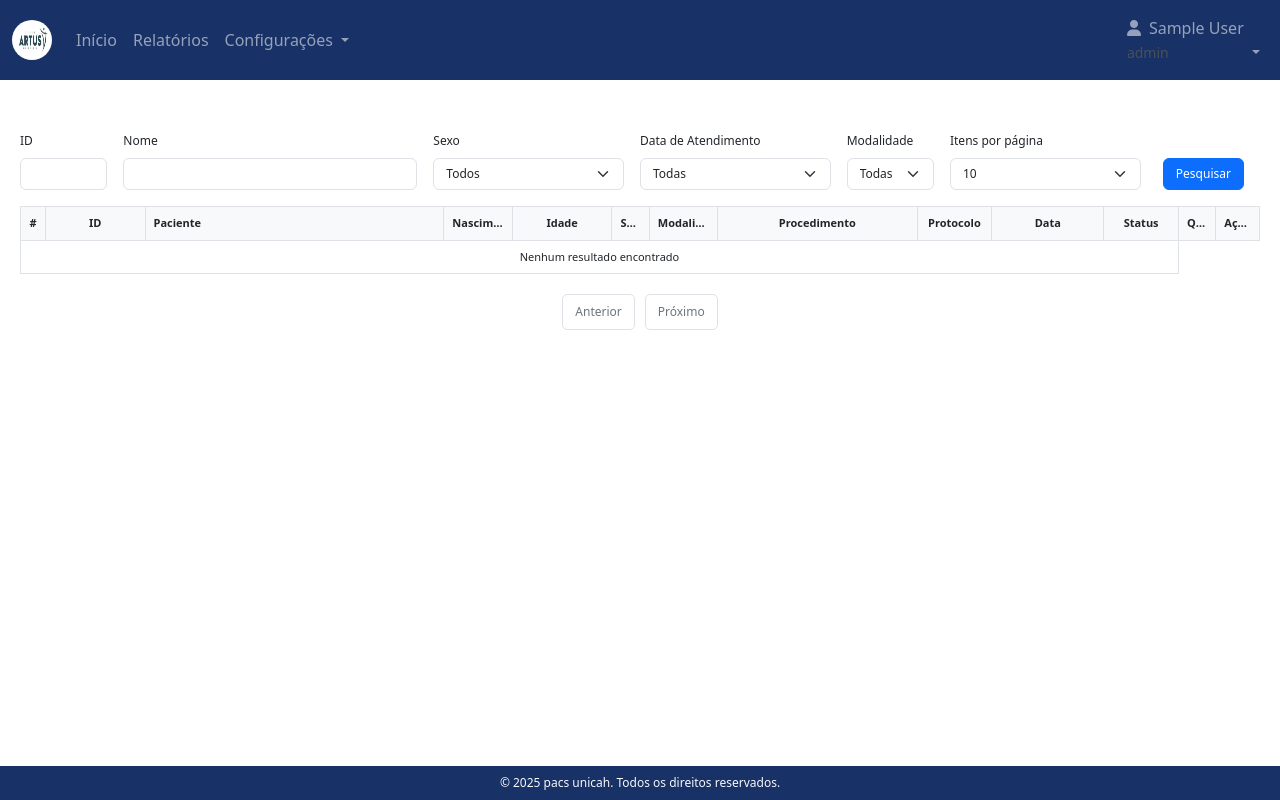
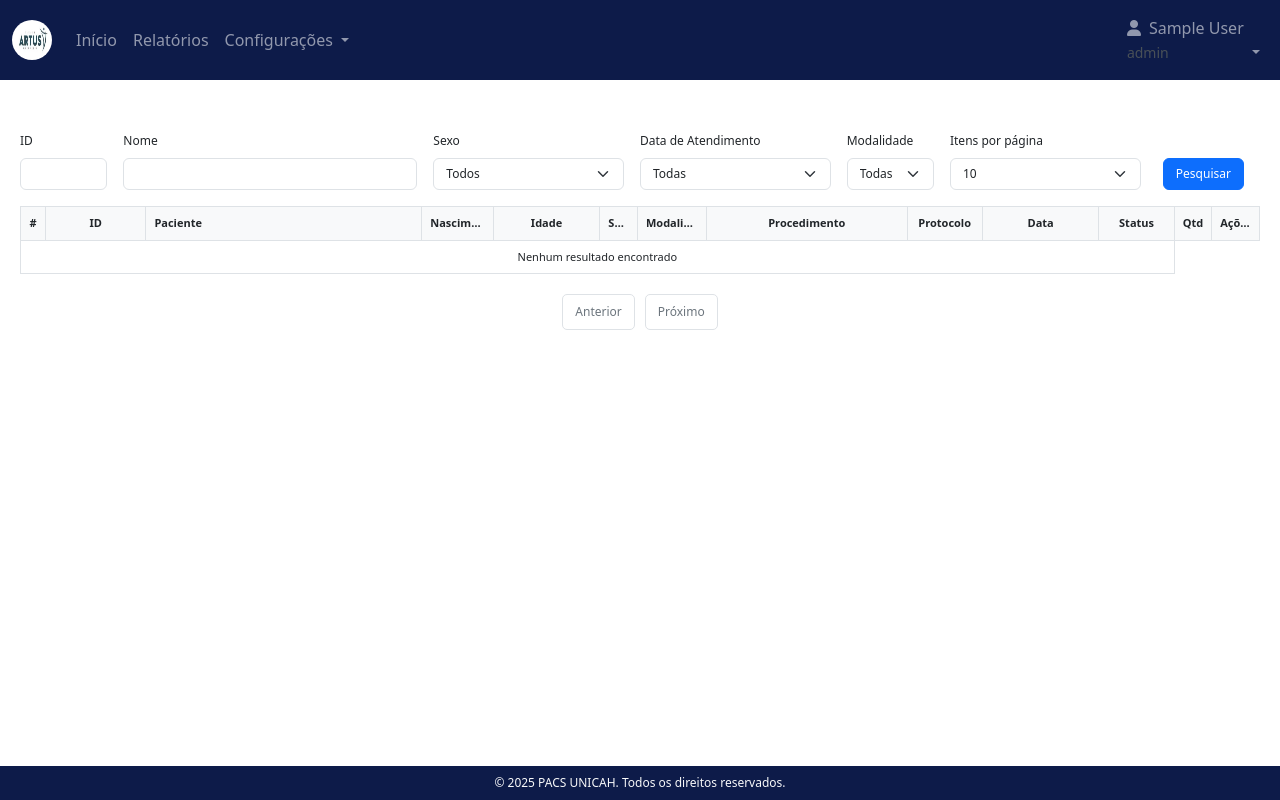
Before and after one commit to robertocf/unicah_pacs, a Flask app: page /home in a window 1280 px wide. Run offline with Flask 3, Linux system fonts and the light colour scheme; the visitor is signed in with stand-in values (Sample User, id 1); data that the repository does not hold is empty; some libraries are stand-ins or nearby versions.

Commit message:
Ajustado update para inserir V como visual quando o procedimento é aberto e ajustado a cor de fundo da página de login e homepage.

```diff
--- a/models/homepage.py
+++ b/models/homepage.py
@@ -1,5 +1,6 @@
 from flask import request, render_template
 from datetime import datetime
+from config import SERVER_IP  # ajuste se o import do config for diferente
 from db import get_db_connection  # ajuste se o import da conexão for diferente
 
 def carregar_homepage(user_name, user_id, user_role=None, alert=None):
@@ -62,7 +63,7 @@ def carregar_homepage(user_name, user_id, user_role=None, alert=None):
                     WHEN s.study_desc IS NULL THEN '' else s.study_desc end as study_desc,
                    s.pk,
                    to_char(s.study_datetime, 'DD/MM/YYYY HH24:MI:SS') as study_datetime,
-                   CASE s.study_custom1 WHEN 'I' THEN 'Impresso' ELSE 'Pronto' END AS custom,
+                   CASE s.study_custom1 WHEN 'I' THEN 'Impresso' WHEN 'V' THEN 'Visual' ELSE 'Pronto' END AS custom,
                    s.num_instances,
                    s.pk,
                    CASE WHEN sr.institution IS NULL THEN '' else sr.institution END AS institution,
@@ -98,7 +99,7 @@ def carregar_homepage(user_name, user_id, user_role=None, alert=None):
                     WHEN s.study_desc IS NULL THEN '' else s.study_desc end as study_desc,
                    s.pk,
                    to_char(s.study_datetime, 'DD/MM/YYYY HH24:MI:SS') as study_datetime,
-                   CASE s.study_custom1 WHEN 'I' THEN 'Impresso' ELSE 'Pronto' END AS custom,
+                   CASE s.study_custom1 WHEN 'I' THEN 'Impresso' WHEN 'V' THEN 'Visual' ELSE 'Pronto' END AS custom,
                    s.num_instances,
                    s.pk,
                    CASE WHEN sr.institution IS NULL THEN '' else sr.institution END AS institution,
@@ -216,6 +217,7 @@ def carregar_homepage(user_name, user_id, user_role=None, alert=None):
 
     return render_template(
         "homepage.html",
+        SERVER_IP=SERVER_IP,
         patients=patients,
         page=page,
         per_page=per_page_param,  # Usar o valor original para o dropdown
--- a/routes.py
+++ b/routes.py
@@ -603,7 +603,7 @@ def editar_paciente():
         pat_sex = '""'
     else:
         pat_sex = data["pat_sex"]
-    hl7_msg = f"""MSH|^~\\&|SISTEMA_ORIGEM|HOSPITAL_X|DCM4CHEE|DCM4CHEE|{datetime.now().strftime('%Y%m%d%H%M%S')}||ADT^A08|MSG_{pat_id}|P|2.3
+    hl7_msg = f"""MSH|^~\\&|SISTEMA_ORIGEM|CLINICA ARTUS|DCM4CHEE|DCM4CHEE|{datetime.now().strftime('%Y%m%d%H%M%S')}||ADT^A08|MSG_{pat_id}|P|2.3
 EVN|A08|{datetime.now().strftime('%Y%m%d%H%M%S')}
 PID|1||{pat_id}^^^||{pat_name}^^^||{pat_birthdate.replace('-','')}|{pat_sex}||"""
     print(hl7_msg)
@@ -658,12 +658,32 @@ def editar_estudo():
 def get_study_iuid(study_pk):
     conn = get_db_connection()
     cur = conn.cursor()
-    cur.execute("SELECT study_iuid FROM study WHERE pk = %s", (study_pk,))
-    result = cur.fetchone()
-    conn.close()
-    if result:
-        return jsonify({"study_iuid": result[0]})
-    return jsonify({"error": "Study not found"}), 404
+    try:
+        # Primeiro, faz o SELECT
+        cur.execute("SELECT study_iuid FROM study WHERE pk = %s", (study_pk,))
+        result = cur.fetchone()
+        if not result:
+            return jsonify({"error": "Study not found"}), 404
+        study_iuid = result[0]
+        # Faz o UPDATE
+        cur.execute(
+            """
+            UPDATE study
+            SET study_custom1 = 'V',
+                study_custom2 = to_char(NOW() - INTERVAL '1 hour', 'DD/MM/YYYY HH24:MI:SS'),
+                study_custom3 = %s
+            WHERE pk = %s
+            """,
+            (current_user.name, study_pk)
+        )
+        conn.commit()
+        return jsonify({"study_iuid": study_iuid})
+    except Exception as e:
+        conn.rollback()
+        return jsonify({"error": str(e)}), 500
+    finally:
+        cur.close()
+        conn.close()
 
 @app.route("/thumbnail")
 @login_required
--- a/static/styles/homepage.css
+++ b/static/styles/homepage.css
@@ -8,12 +8,12 @@
 }
 
 .navbar.bg-custom {
-    background-color: #183166 !important;
+    background-color: #0d1b49 !important;
 }
 
 
 .bg-custom {
-    background-color:  #183166!important;
+    background-color:  #0d1b49!important;
 }
 
 html,
@@ -93,6 +93,12 @@ body {
     padding: 2px 8px;
     border-radius: 10px;
 }
+.status-blue {
+    background-color: #007bff;
+    color: white;
+    padding: 2px 8px;
+    border-radius: 10px;
+}
 
 .btn-action {
     padding: 4px 8px;
@@ -148,19 +154,19 @@ body {
 
 .table th:nth-child(3),
 .table td:nth-child(3) {
-    width: 240px;
+    width: 220px;
     text-align: left;
 }
 
 .table th:nth-child(4),
 .table td:nth-child(4) {
-    width: 55px;
+    width: 57px;
     text-align: center;
 }
 
 .table th:nth-child(5),
 .table td:nth-child(5) {
-    width: 80px;
+    width: 85px;
     text-align: center;
 }
 
@@ -190,7 +196,7 @@ body {
 
 .table th:nth-child(10),
 .table td:nth-child(10) {
-    width: 90px;
+    width: 93px;
     text-align: center;
 
 }
@@ -207,7 +213,7 @@ body {
 }
 .table th:nth-child(13),
 .table td:nth-child(12) {
-    width: 35px;
+    width: 38px;
     text-align: center;
 }
 
@@ -222,16 +228,16 @@ body {
 .pagination a {
     padding: 8px 12px;
     text-decoration: none;
-    color: #183166;
+    color: #0d1b49;
     font-size: 12px;
     border: 1px solid #dee2e6;
     border-radius: 5px;
 }
 
 .pagination a.active {
-    background-color: #183166;
+    background-color: #0d1b49;
     color: white;
-    border-color: #183166;
+    border-color: #0d1b49;
 }
 
 .pagination a:hover:not(.disabled) {
--- a/static/styles/login.css
+++ b/static/styles/login.css
@@ -10,7 +10,7 @@ body {
 
 .left-side {
   width: 50%;
-  background: #183166;
+  background: #0d1b49;
   color: white;
   display: flex;
   flex-direction: column;
@@ -63,7 +63,7 @@ input {
 }
 
 button[type="submit"] {
-  background: #183166;
+  background: #0d1b49;
   color: white;
   border: none;
   padding: 10px;
--- a/templates/base.html
+++ b/templates/base.html
@@ -80,7 +80,7 @@
         <!-- Footer -->
         <footer class="footer bg-custom text-center py-2">
             <div class="container">
-                <span class="text-light">© 2025 pacs unicah. Todos os direitos reservados.</span>
+                <span class="text-light">© 2025 PACS UNICAH. Todos os direitos reservados.</span>
             </div>
         </footer>
     </div>
--- a/templates/homepage.html
+++ b/templates/homepage.html
@@ -133,6 +133,8 @@
                                         <span class="status-green">{{ patient[9] }}</span>
                                         {% elif patient[9] == 'Pronto' %}
                                         <span class="status-orange">{{ patient[9] }}</span>
+                                        {% elif patient[9] == 'Visual' %}
+                                        <span class="status-blue">{{ patient[9] }}</span>
                                         {% else %}
                                         <span class="status-red">{{ patient[9] }}</span>
                                         {% endif %}
@@ -408,7 +410,7 @@
                 .then(response => response.json())
                 .then(data => {
                     if (data.study_iuid) {
-                        const url = `weasis://?$dicom:get -w "http://10.2.0.10:8080/weasis-pacs-connector/manifest?studyUID=${data.study_iuid}"`;
+                        const url = `weasis://?$dicom:get -w "http://{{SERVER_IP}}:8080/weasis-pacs-connector/manifest?studyUID=${data.study_iuid}"`;
                         window.location.href = url;
                     } else {
                         alert('Erro ao obter o Study IUID');
@@ -426,7 +428,7 @@
                 .then(response => response.json())
                 .then(data => {
                     if (data.study_iuid) {
-                        const url = `jnlp://10.2.0.10:8080/weasis-pacs-connector/viewer?studyUID=${data.study_iuid}`;
+                        const url = `jnlp://{{SERVER_IP}}:8080/weasis-pacs-connector/viewer?studyUID=${data.study_iuid}`;
                         window.location.href = url;
                     } else {
                         alert('Erro ao obter o Study IUID');
```
